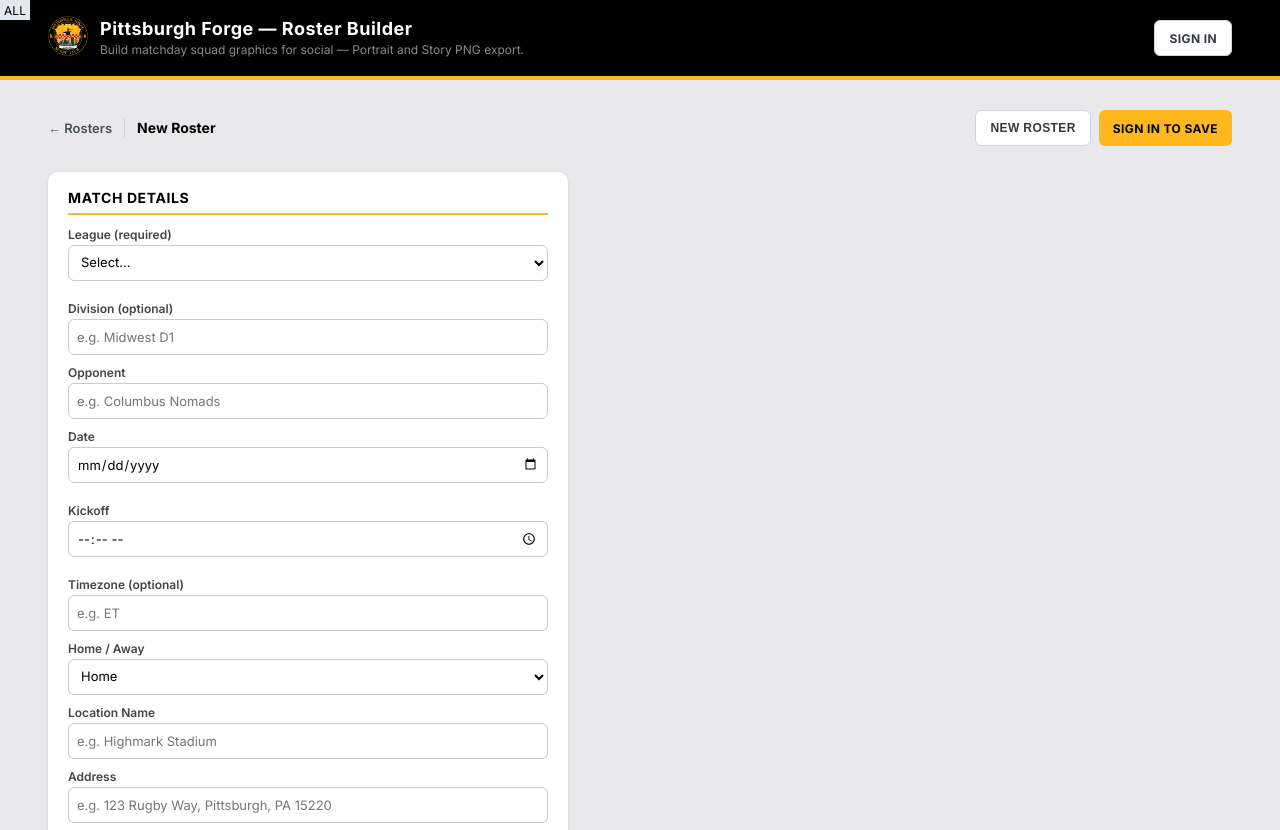
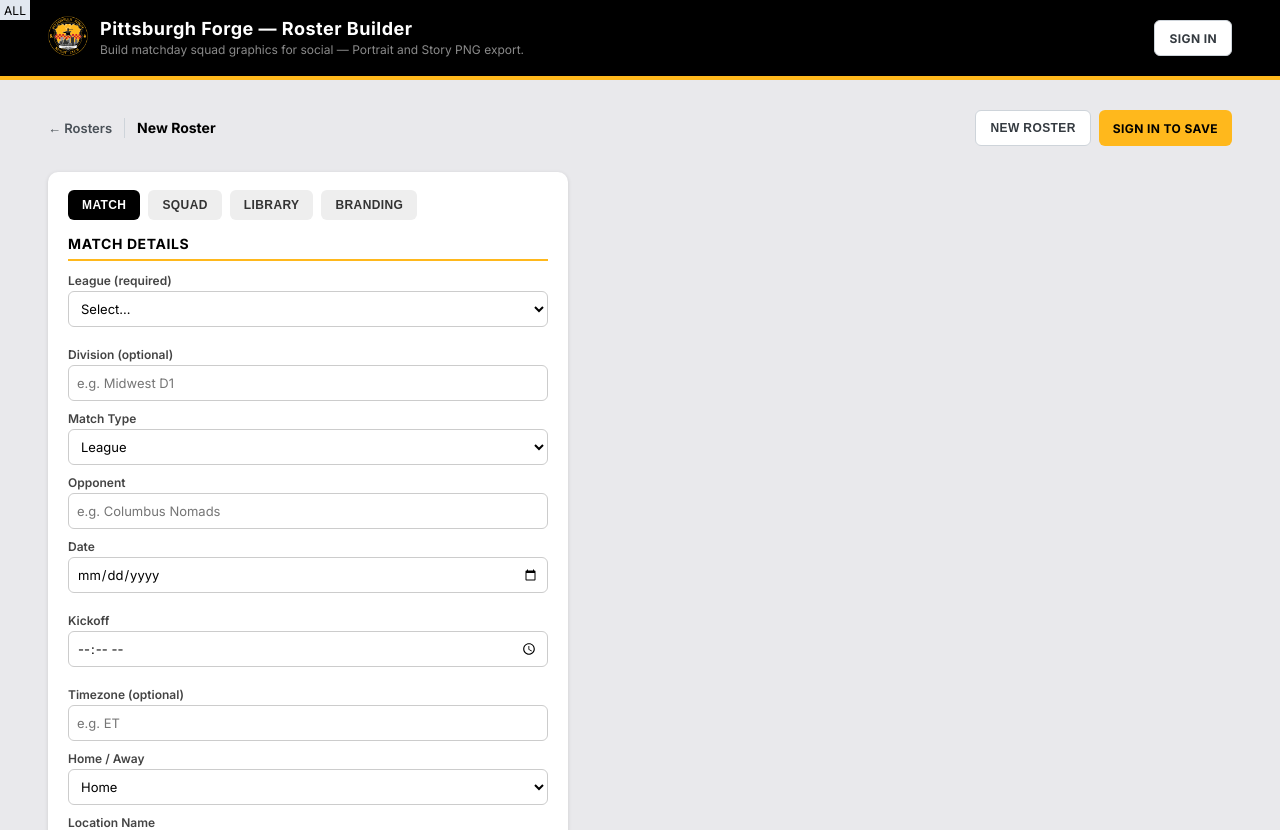
Before and after one commit to Chapster87/pghrugby-rosters, a Next.js app: page /roster/new/ in a window 1280 px wide. Shown: the top 830 px of the page. Built offline with nearby package versions, Linux system fonts and the light colour scheme; no server answers; the database is empty; a web font is replaced by a local one.

Commit message:
Add Mk.2 tabbed editor chrome and Match Type
Fold Variant C (Match | Squad | Library | Branding) onto the live editor with Radix Tabs. Wire Match Type through save/load, defaulting old Rosters to League. Keep paste-link image flows.

```diff
--- a/package.json
+++ b/package.json
@@ -12,6 +12,7 @@
     "@radix-ui/react-avatar": "^1.2.6",
     "@radix-ui/react-dropdown-menu": "^2.1.24",
     "@radix-ui/react-popover": "^1.1.23",
+    "@radix-ui/react-tabs": "^1.1.21",
     "@supabase/supabase-js": "^2.112.3",
     "html2canvas": "1.4.1",
     "next": "16.2.1",
--- a/src/app/roster/_components/roster-editor/index.tsx
+++ b/src/app/roster/_components/roster-editor/index.tsx
@@ -1,4 +1,6 @@
 "use client"
+
+import * as Tabs from "@radix-ui/react-tabs"
 
 import type { UseBuilderStateResult } from "../../new/hooks/use-builder-state"
 import MatchDetailsPanel from "../../new/_components/match-details"
@@ -16,20 +18,45 @@ type RosterEditorProps = {
 }
 
 /**
- * Composed Mk.1 editor: controls column (Match Details, Player Library,
- * Roster Slots, Sponsors) + live Post/Story preview. Shared by the create
- * surface (`/roster/new/`) and the edit surface (`/roster/<uuid>/`).
- * Primary Save / New / menu actions live in each shell's top document strip.
+ * Mk.2 editor: Variant C segmented tabs over the controls column, Mk.1
+ * Preview panel on the right. Shared by `/roster/new/` and `/roster/<uuid>/`.
+ * Primary Save / New / menu actions live in each shell's document strip.
  */
 export default function RosterEditor({ builder }: RosterEditorProps) {
   return (
     <div className={s.shell} data-ready={builder.isReady}>
-      <div className={s.controls}>
+      <Tabs.Root className={s.controls} defaultValue="match">
+        <Tabs.List className={s.tabList} aria-label="Roster editor sections">
+          <Tabs.Trigger className={s.tab} value="match">
+            Match
+          </Tabs.Trigger>
+          <Tabs.Trigger className={s.tab} value="squad">
+            Squad
+          </Tabs.Trigger>
+          <Tabs.Trigger className={s.tab} value="library">
+            Library
+          </Tabs.Trigger>
+          <Tabs.Trigger className={s.tab} value="branding">
+            Branding
+          </Tabs.Trigger>
+        </Tabs.List>
+
+        <Tabs.Content className={s.tabPanel} value="match">
           <MatchDetailsPanel
             value={builder.draft}
             onChange={builder.updateMatchDetails}
           />
+        </Tabs.Content>
 
+        <Tabs.Content className={s.tabPanel} value="squad">
+          <RosterSlotsPanel
+            draft={builder.draft}
+            playerLibrary={builder.playerLibrary}
+            onSlotChange={builder.updateRosterSlot}
+          />
+        </Tabs.Content>
+
+        <Tabs.Content className={s.tabPanel} value="library">
           <PlayerLibraryPanel
             library={builder.playerLibrary}
             clubLogoSrc={builder.clubLogoSrc}
@@ -38,19 +65,14 @@ export default function RosterEditor({ builder }: RosterEditorProps) {
             onRemove={builder.removePlayerLibraryEntry}
             onRename={builder.renamePlayerLibraryEntry}
           />
+        </Tabs.Content>
 
-        <RosterSlotsPanel
-          draft={builder.draft}
-          playerLibrary={builder.playerLibrary}
-          onSlotChange={builder.updateRosterSlot}
-        />
-
+        <Tabs.Content className={s.tabPanel} value="branding">
           <ClubLogoPanel
             value={builder.clubLogo}
             clubLogoSrc={builder.clubLogoSrc}
             onChange={builder.setClubLogo}
           />
-
           <SponsorsPanel
             sponsors={builder.sponsors}
             isCustom={builder.sponsorsIsCustom}
@@ -61,7 +83,6 @@ export default function RosterEditor({ builder }: RosterEditorProps) {
             onUseLeagueDefaults={builder.useLeagueDefaults}
             onSaveLeagueDefaults={builder.saveLeagueDefaults}
           />
-
           <BackgroundImagePanel
             value={builder.backgroundImage}
             isCustom={builder.backgroundIsCustom}
@@ -69,7 +90,8 @@ export default function RosterEditor({ builder }: RosterEditorProps) {
             onUseDefault={builder.useDefaultBackground}
             onSaveDefault={builder.saveDefaultBackground}
           />
-      </div>
+        </Tabs.Content>
+      </Tabs.Root>
 
       <div className={s.preview}>
         <PreviewPanel
--- a/src/app/roster/_components/roster-editor/style.module.css
+++ b/src/app/roster/_components/roster-editor/style.module.css
@@ -15,7 +15,7 @@
 .controls {
   display: flex;
   flex-direction: column;
-  gap: 0;
+  gap: 16px;
   flex: 1 1 460px;
   min-width: 0;
   max-width: 520px;
@@ -25,6 +25,47 @@
   box-shadow: 0 1px 4px rgba(0, 0, 0, 0.12);
 }
 
+.tabList {
+  display: flex;
+  flex-wrap: wrap;
+  gap: 8px;
+  flex: 0 0 auto;
+}
+
+.tab {
+  margin: 0;
+  padding: 8px 14px;
+  border-radius: 6px;
+  border: none;
+  background: #eee;
+  font-size: 12px;
+  font-weight: 700;
+  letter-spacing: 0.4px;
+  text-transform: uppercase;
+  cursor: pointer;
+  color: #333;
+  display: inline-flex;
+  align-items: center;
+  line-height: 1.2;
+  white-space: nowrap;
+
+  &[data-state="active"] {
+    background-color: var(--color-black);
+    color: var(--color-white);
+  }
+}
+
+.tabPanel {
+  display: flex;
+  flex-direction: column;
+  gap: 0;
+  min-width: 0;
+
+  &[hidden] {
+    display: none;
+  }
+}
+
 .preview {
   flex: 1 1 460px;
   min-width: 0;
--- a/src/app/roster/_helpers/cloud-roster.ts
+++ b/src/app/roster/_helpers/cloud-roster.ts
@@ -16,6 +16,7 @@ import {
   type CloudRosterRow,
   type CloudRosterState,
   type LeagueId,
+  type MatchTypeId,
 } from "../_static/cloud-roster"
 
 /** Builder-shaped editor state hydrated from a cloud row. */
@@ -165,7 +166,7 @@ export function serializeRoster(write: RosterWrite): {
     title_is_custom: titleIsCustom,
     league: write.league,
     division: write.draft.division.trim() || null,
-    match_type: "league",
+    match_type: write.draft.matchType,
     opponent: write.draft.opponent.trim() || null,
     match_date: write.draft.matchDate || null,
     state: {
@@ -173,7 +174,7 @@ export function serializeRoster(write: RosterWrite): {
       match: {
         league: write.league,
         division: write.draft.division.trim() || null,
-        match_type: "league",
+        match_type: write.draft.matchType,
         opponent: write.draft.opponent,
         match_date: write.draft.matchDate || null,
         kickoff: write.draft.kickoff,
@@ -203,6 +204,15 @@ export function serializeRoster(write: RosterWrite): {
 
 function isVenue(value: unknown): value is Venue {
   return value === "Home" || value === "Away"
+}
+
+function isMatchType(value: unknown): value is MatchTypeId {
+  return (
+    value === "league" ||
+    value === "friendly" ||
+    value === "playoff" ||
+    value === "tour"
+  )
 }
 
 /** Cloud row → builder-shaped editor state (image data URLs never round-trip). */
@@ -244,6 +254,11 @@ export function deserializeRoster(row: CloudRosterRow): DeserializedRoster {
   return {
     draft: {
       league: state?.match?.league ?? "",
+      matchType: isMatchType(state?.match?.match_type)
+        ? state.match.match_type
+        : isMatchType(row.match_type)
+          ? row.match_type
+          : "league",
       opponent: state?.match?.opponent ?? "",
       matchDate: state?.match?.match_date ?? "",
       kickoff: state?.match?.kickoff ?? "",
--- a/src/app/roster/new/_components/club-logo/styles.module.css
+++ b/src/app/roster/new/_components/club-logo/styles.module.css
@@ -5,7 +5,7 @@
 }
 
 .heading {
-  margin: 22px 0 12px;
+  margin: 0 0 12px;
   padding-bottom: 6px;
   font-size: 14px;
   font-weight: 700;
--- a/src/app/roster/new/_components/match-details/index.tsx
+++ b/src/app/roster/new/_components/match-details/index.tsx
@@ -2,7 +2,7 @@
 
 import type { ChangeEvent } from "react"
 
-import type { LeagueId } from "../../../_static/cloud-roster"
+import type { LeagueId, MatchTypeId } from "../../../_static/cloud-roster"
 import type { MatchDetails, Venue } from "../../_static/builder-types"
 
 import s from "./styles.module.css"
@@ -31,6 +31,18 @@ export default function MatchDetailsPanel({
     const next = event.target.value
     if (next === "mens" || next === "womens") {
       onChange({ league: next as LeagueId })
+    }
+  }
+
+  function handleMatchTypeChange(event: ChangeEvent<HTMLSelectElement>) {
+    const next = event.target.value
+    if (
+      next === "league" ||
+      next === "friendly" ||
+      next === "playoff" ||
+      next === "tour"
+    ) {
+      onChange({ matchType: next as MatchTypeId })
     }
   }
 
@@ -65,6 +77,20 @@ export default function MatchDetailsPanel({
             />
           </label>
         </div>
+
+        <label className={s.field}>
+          <span className={s.label}>Match Type</span>
+          <select
+            className={s.input}
+            value={value.matchType}
+            onChange={handleMatchTypeChange}
+          >
+            <option value="league">League</option>
+            <option value="friendly">Friendly</option>
+            <option value="playoff">Playoff</option>
+            <option value="tour">Tour</option>
+          </select>
+        </label>
 
         <label className={s.field}>
           <span className={s.label}>Opponent</span>
--- a/src/app/roster/new/_components/player-library/styles.module.css
+++ b/src/app/roster/new/_components/player-library/styles.module.css
@@ -5,7 +5,7 @@
 }
 
 .heading {
-  margin: 22px 0 12px;
+  margin: 0 0 12px;
   padding-bottom: 6px;
   font-size: 14px;
   font-weight: 700;
--- a/src/app/roster/new/_components/roster-slots/styles.module.css
+++ b/src/app/roster/new/_components/roster-slots/styles.module.css
@@ -8,6 +8,10 @@
   display: flex;
   flex-direction: column;
   gap: 0;
+}
+
+.group:first-child .heading {
+  margin-top: 0;
 }
 
 .heading {
--- a/src/app/roster/new/_helpers/storage.ts
+++ b/src/app/roster/new/_helpers/storage.ts
@@ -12,7 +12,7 @@ import {
   createEmptyPlayerLibrary,
   createEmptySponsors,
 } from "../_static/defaults"
-import type { LeagueId } from "../../_static/cloud-roster"
+import type { LeagueId, MatchTypeId } from "../../_static/cloud-roster"
 import { ROSTER_SLOT_DEFINITIONS } from "../_static/roster-slots"
 import { STORAGE_KEYS } from "../_static/storage-keys"
 
@@ -57,6 +57,15 @@ function isLeague(value: unknown): value is LeagueId {
   return value === "mens" || value === "womens"
 }
 
+function isMatchType(value: unknown): value is MatchTypeId {
+  return (
+    value === "league" ||
+    value === "friendly" ||
+    value === "playoff" ||
+    value === "tour"
+  )
+}
+
 function normalizeSlot(
   raw: unknown,
   fallbackPosition: string
@@ -98,6 +107,7 @@ function normalizeDraft(raw: unknown): Draft {
 
   return {
     league: isLeague(record.league) ? record.league : "",
+    matchType: isMatchType(record.matchType) ? record.matchType : "league",
     opponent: typeof record.opponent === "string" ? record.opponent : "",
     matchDate: typeof record.matchDate === "string" ? record.matchDate : "",
     kickoff: typeof record.kickoff === "string" ? record.kickoff : "",
--- a/src/app/roster/new/_static/builder-types.ts
+++ b/src/app/roster/new/_static/builder-types.ts
@@ -1,12 +1,16 @@
 import type { GraphicFormatId } from "./graphic-formats"
-import type { LeagueId } from "../../_static/cloud-roster"
+import type { LeagueId, MatchTypeId } from "../../_static/cloud-roster"
 
 export type Venue = "Home" | "Away"
+
+export type { MatchTypeId }
 
 /** Match Details shown on the graphic header. */
 export type MatchDetails = {
   /** Men's | Women's — required before any cloud Save ("" = not chosen). */
   league: LeagueId | ""
+  /** Kind of fixture; default League. Distinct from the League field. */
+  matchType: MatchTypeId
   opponent: string
   matchDate: string
   kickoff: string
--- a/src/app/roster/new/_static/defaults.ts
+++ b/src/app/roster/new/_static/defaults.ts
@@ -18,6 +18,7 @@ export const CLUB_LOGO_DEFAULT = "/images/pittsburgh-forge-crest.png"
 export function createEmptyMatchDetails(): MatchDetails {
   return {
     league: "",
+    matchType: "league",
     opponent: "",
     matchDate: "",
     kickoff: "",
```
Also changed, not shown: 1 other file (tests, documents, lock files or other folders). Lines whose indentation alone changed are shown as unchanged.
